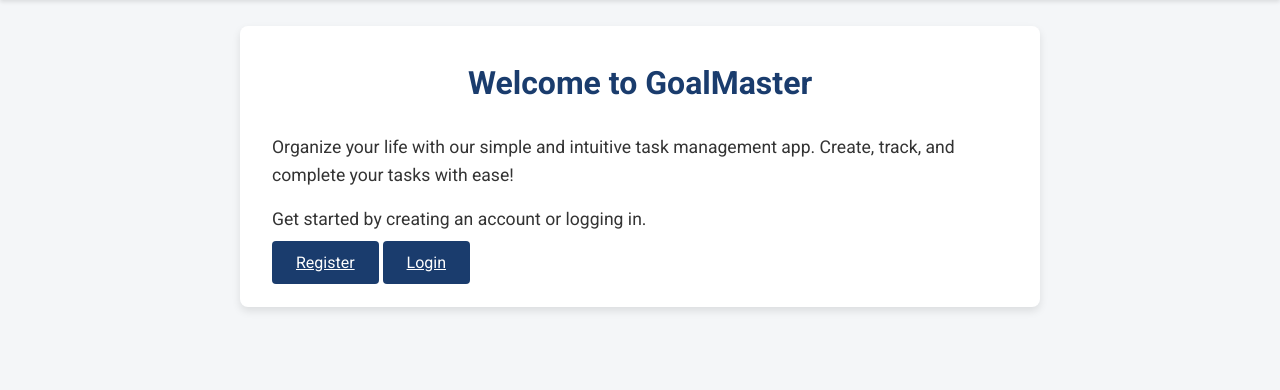
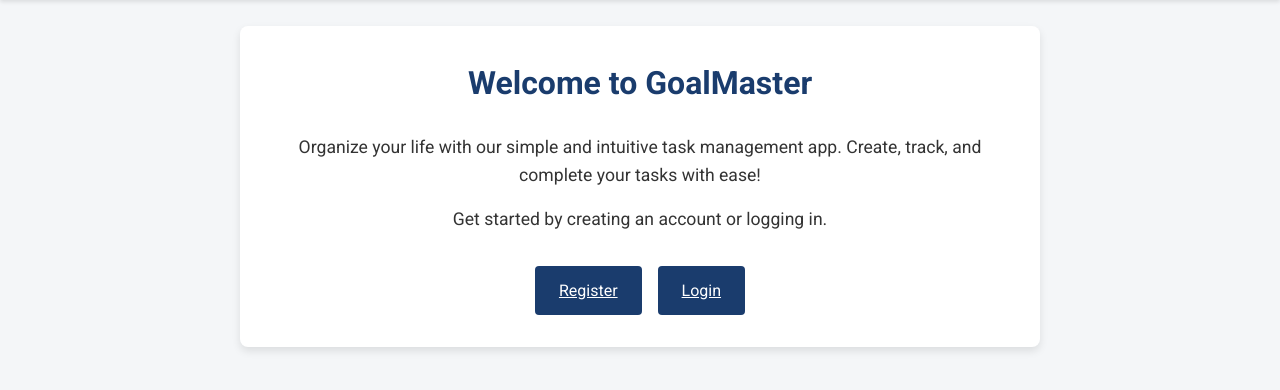
Before and after one commit to Night-Swan/Projects, a Flask app: page / in a window 1280 px wide. Shown: the part 70-460 px from the top of the page. Run offline with Flask 3, Linux system fonts and the light colour scheme; some libraries are stand-ins or nearby versions.

Commit message:
Some visual changes to make it look nicer

```diff
--- a/GoalMaster/app/static/styles.css
+++ b/GoalMaster/app/static/styles.css
@@ -89,6 +89,7 @@ h1 {
 p {
     font-size: 1.1rem;
     margin-bottom: 1rem;
+    text-align: center;
 }
 
 .form-container {
@@ -212,3 +258,28 @@ button:hover, .button:hover {
         padding: 1rem;
     }
 }
+
+
+
+/* Only showing relevant sections for brevity */
+#navigation {
+    display: flex;
+    flex-direction: column;
+    align-items: center;
+    width: 100%;
+    gap: 1rem; /* Space between paragraph and button-group */
+}
+
+.button-group {
+    display: flex;
+    flex-direction: row;
+    gap: 1rem;
+    justify-content: center;
+    width: auto; /* Changed from 100% to allow natural button width */
+    flex-wrap: nowrap; /* Prevent buttons from wrapping to new lines */
+}
+
+/* Ensure buttons within button-group are styled consistently */
+.button-group .button {
+    flex: 0 0 auto; /* Prevent buttons from stretching */
+}
--- a/GoalMaster/app/templates/intro.html
+++ b/GoalMaster/app/templates/intro.html
@@ -29,8 +29,10 @@
             if (!token) {
                 navigationDiv.innerHTML = `
                     <p>Get started by creating an account or logging in.</p>
+                    <div class="button-group">
                         <a href="/register" class="button">Register</a>
                         <a href="/login" class="button">Login</a>
+                    </div>
                 `;
                 return;
             }
@@ -46,23 +48,29 @@
                 if (response.ok) {
                     navigationDiv.innerHTML = `
                         <p>Hello! You're already logged in.</p>
+                        <div class="button-group">
                             <a href="/tasks.html" class="button">Go to My Tasks</a>
                             <a href="/user/profile.html" class="button">View Profile</a>
+                        </div>
                     `;
                 } else {
                     localStorage.removeItem('access_token');
                     navigationDiv.innerHTML = `
                         <p>Get started by creating an account or logging in.</p>
+                        <div class="button-group">
                             <a href="/register" class="button">Register</a>
                             <a href="/login" class="button">Login</a>
+                        </div>
                     `;
                 }
             } catch (error) {
                 console.error('Error checking authentication:', error);
                 navigationDiv.innerHTML = `
                     <p>An error occurred. Please try logging in again.</p>
+                    <div class="button-group">
                         <a href="/register" class="button">Register</a>
                         <a href="/login" class="button">Login</a>
+                    </div>
                 `;
             }
         }
--- a/GoalMaster/app/templates/tasks.html
+++ b/GoalMaster/app/templates/tasks.html
@@ -126,12 +126,18 @@
                 } else {
                     // Render display mode (use friendly status)
                     taskDiv.innerHTML = `
+
                         <h3>${task.title}</h3>
+                        <div class="task-content">
                         <p>${task.description || 'No description'}</p>
+                        </div>
                         <p>Due: ${task.due_date || 'No due date'}</p>
                         <p>Status: ${statusMap[task.status] || task.status}</p>
+
+                        <div class="button-group">
                         <button onclick="editTask(${task.id})">Update</button>
                         <button onclick="deleteTask(${task.id})">Delete</button>
+                        </div>
                     `;
                 }
                 taskList.appendChild(taskDiv);
```
Also changed, not shown: other parts of GoalMaster/app/static/styles.css (+46 -1 lines), GoalMaster/goalmaster.db. Lines whose indentation alone changed are shown as unchanged.
